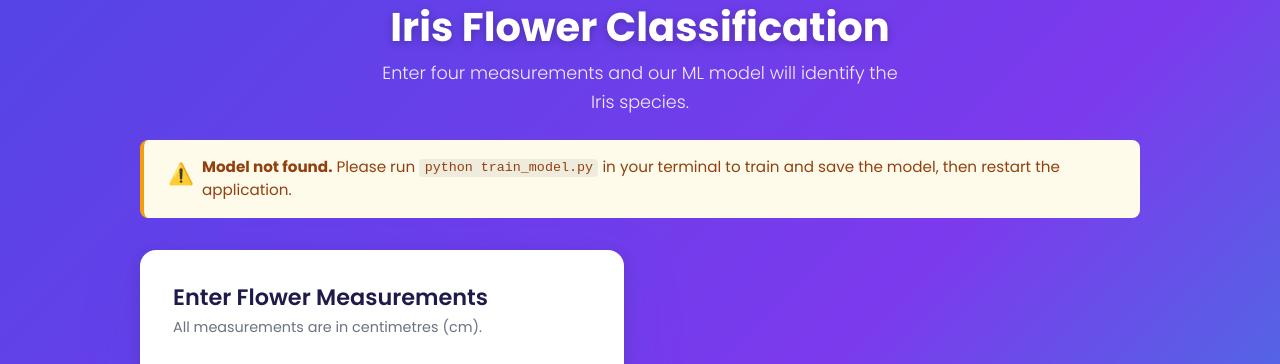
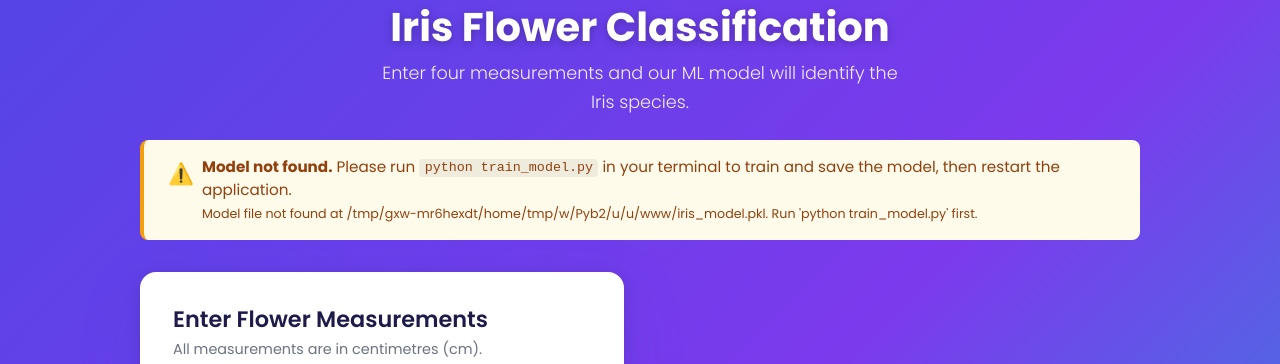
Before and after one commit to miank55/iris-flower-classification, a Flask app: page / in a window 1280 px wide. Shown: the part 171-535 px from the top of the page. Run offline with Flask 3, Linux system fonts and the light colour scheme.

Commit message:
Improve Iris classifier reliability and deployment readiness (#1)
* Harden Flask app, model loading and health endpoint

* Pin compatible dependencies and add Gunicorn

* Add Render/Gunicorn start command

* Pin supported Python runtime

* Update setup, deployment and screenshot instructions

* Add reproducible Iris training and tests workflow

* Preserve submitted values and show model startup details

* Keep validation error pages compatible with existing test suite

```diff
--- a/app.py
+++ b/app.py
@@ -1,206 +1,126 @@
 """
-app.py
-======
-Iris Flower Classification — Flask Web Application.
+Iris Flower Classification — Flask web application.
 
-This module serves a two-route HTTP interface:
-
-* ``GET /``       — renders the prediction form (index.html).
-* ``POST /predict`` — validates the four numeric inputs, invokes the
-  serialised scikit-learn model, and renders the Classification_Result.
-
-Run the application::
-
+Run:
+    python train_model.py
     python app.py
 
-The application starts on http://localhost:5000 in debug mode.
-The serialised model (``iris_model.pkl``) must exist before starting;
-run ``python train_model.py`` first if it is absent.
+Open http://127.0.0.1:5000
 """
-
-import os
-import sys
+from pathlib import Path
 
 import joblib
 import numpy as np
-from flask import Flask, render_template, request
+from flask import Flask, jsonify, render_template, request
 
-# ---------------------------------------------------------------------------
-# Constants
-# ---------------------------------------------------------------------------
-
-#: Ordered species names that match the model's class indices 0, 1, 2.
+BASE_DIR = Path(__file__).resolve().parent
+MODEL_PATH = BASE_DIR / "iris_model.pkl"
 SPECIES_NAMES = ["Iris-setosa", "Iris-versicolor", "Iris-virginica"]
-
-#: Path to the serialised joblib model file.
-MODEL_PATH = "iris_model.pkl"
-
-# ---------------------------------------------------------------------------
-# Application factory
-# ---------------------------------------------------------------------------
+FEATURE_NAMES = ["Sepal length", "Sepal width", "Petal length", "Petal width"]
 
 app = Flask(__name__)
+model = None
+model_error = None
 
 
-# ---------------------------------------------------------------------------
-# Model loading
-# ---------------------------------------------------------------------------
-
 def load_model():
-    """Load the serialised scikit-learn model from disk.
-
-    Returns
-    -------
-    model : estimator or None
-        The fitted model if the file exists and loads successfully.
-        Returns ``None`` if the file is absent or cannot be loaded.
-    """
-    if not os.path.exists(MODEL_PATH):
-        print(
-            f"WARNING: '{MODEL_PATH}' not found. "
-            "Run 'python train_model.py' first.",
-            file=sys.stderr,
-        )
-        return None
-
+    """Load the trained model relative to this source file."""
+    global model, model_error
     try:
-        loaded = joblib.load(MODEL_PATH)
-        print(f"Model loaded from '{MODEL_PATH}'.")
-        return loaded
-    except (OSError, EOFError, Exception) as exc:  # noqa: BLE001
-        print(f"ERROR: could not load model: {exc}", file=sys.stderr)
-        return None
+        if not MODEL_PATH.exists():
+            raise FileNotFoundError(
+                f"Model file not found at {MODEL_PATH}. Run 'python train_model.py' first."
+            )
+        model = joblib.load(MODEL_PATH)
+        model_error = None
+    except Exception as exc:
+        model = None
+        model_error = str(exc)
 
 
-# Load the model once at module import time.
-model = load_model()
+load_model()
 
 
-# ---------------------------------------------------------------------------
-# Routes
-# ---------------------------------------------------------------------------
-
-@app.route("/", methods=["GET"])
-def index():
-    """Render the prediction form homepage.
-
-    Template variables
-    ------------------
-    model_missing : bool
-        ``True`` when the model file could not be loaded at startup, so
-        that the template can display an instructional error banner.
-    """
-    return render_template("index.html", model_missing=(model is None))
+def classify(values):
+    """Return prediction details for four validated measurements."""
+    data = np.asarray(values, dtype=float).reshape(1, 4)
+    prediction = int(model.predict(data)[0])
+    probabilities = model.predict_proba(data)[0]
+    return {
+        "species": SPECIES_NAMES[prediction],
+        "confidence": round(float(probabilities[prediction]) * 100, 2),
+        "probabilities": {
+            name: round(float(probability) * 100, 2)
+            for name, probability in zip(SPECIES_NAMES, probabilities)
+        },
+    }
 
 
-@app.route("/predict", methods=["POST"])
+@app.get("/")
+def index():
+    return render_template(
+        "index.html",
+        model_missing=model is None,
+        model_error=model_error,
+    )
+
+
+@app.get("/health")
+def health():
+    return jsonify({
+        "status": "ok" if model is not None else "model_not_ready",
+        "model_loaded": model is not None,
+        "model_file": MODEL_PATH.name,
+        "message": model_error,
+    }), (200 if model is not None else 503)
+
+
+@app.post("/predict")
 def predict():
-    """Handle a prediction request from the HTML form.
-
-    Reads ``sepal_length``, ``sepal_width``, ``petal_length``, and
-    ``petal_width`` from the POST body, validates them, runs inference,
-    and renders the result page.
-
-    Template variables on success
-    ------------------------------
-    species : str
-        Predicted Iris species name from ``SPECIES_NAMES``.
-    confidence : float
-        ``round(max(probabilities) * 100, 2)`` — confidence percentage.
-    probabilities : dict[str, float]
-        Mapping of species name → probability (rounded to 4 d.p.).
-
-    Template variables on error
-    ----------------------------
-    error : str
-        Human-readable error message shown in the error banner.
-    model_missing : bool
-        ``True`` when the model is unavailable.
-    """
-    # Reject requests when the model was never loaded.
     if model is None:
         return render_template(
             "index.html",
             model_missing=True,
-            error="Model not loaded. Please run train_model.py first.",
-        )
+            model_error=model_error,
+            error="The prediction model is unavailable. Train it and restart the app.",
+        ), 503
 
-    # --- Input validation --------------------------------------------------
-    field_names = ["sepal_length", "sepal_width", "petal_length", "petal_width"]
     values = []
-
-    for field in field_names:
-        raw = request.form.get(field)
-
-        # Check for missing / empty field.
-        if raw is None or raw.strip() == "":
+    for field in ("sepal_length", "sepal_width", "petal_length", "petal_width"):
+        raw = request.form.get(field, "").strip()
+        if not raw:
             return render_template(
-                "index.html",
-                model_missing=False,
-                error=(
-                    f"Missing input: '{field}'. "
-                    "Please fill in all four measurement fields."
-                ),
+                "index.html", model_missing=False,
+                error=f"Please enter a value for {field.replace('_', ' ')}."
             )
-
-        # Attempt numeric conversion.
         try:
-            numeric_value = float(raw)
+            value = float(raw)
         except ValueError:
             return render_template(
-                "index.html",
-                model_missing=False,
-                error=(
-                    f"Invalid value for '{field}': '{raw}' is not a number. "
-                    "Please enter numeric measurements in centimetres."
-                ),
+                "index.html", model_missing=False,
+                error=f"{field.replace('_', ' ').capitalize()} must be a number."
             )
+        if not np.isfinite(value) or value <= 0 or value > 30:
+            return render_template(
+                "index.html", model_missing=False,
+                error="Measurements must be finite, greater than 0 and at most 30 cm."
+            )
+        values.append(value)
 
-        values.append(numeric_value)
-
-    # --- Inference ----------------------------------------------------------
-    try:
-        input_array = np.array([values], dtype=float)  # shape (1, 4)
-
-        # Predicted class index → species name.
-        pred_index = int(model.predict(input_array)[0])
-        species = SPECIES_NAMES[pred_index]
-
-        # Per-class probabilities (array of 3 values summing to 1.0).
-        proba = model.predict_proba(input_array)[0]
-
-        # Confidence: maximum probability as a percentage, 2 d.p.
-        confidence = round(float(max(proba)) * 100, 2)
-
-        # Build a display-friendly probability dict (4 d.p. per class).
-        probabilities = {
-            name: round(float(p), 4)
-            for name, p in zip(SPECIES_NAMES, proba)
-        }
-
-    except Exception as exc:  # noqa: BLE001
-        print(f"ERROR during prediction: {exc}", file=sys.stderr)
-        return render_template(
-            "index.html",
-            model_missing=False,
-            error=(
-                "An unexpected error occurred during prediction. "
-                "Please check your inputs and try again."
-            ),
-        )
-
+    result = classify(values)
     return render_template(
         "index.html",
         model_missing=False,
-        species=species,
-        confidence=confidence,
-        probabilities=probabilities,
+        species=result["species"],
+        confidence=result["confidence"],
+        probabilities=result["probabilities"],
+        submitted_values=dict(zip(
+            ("sepal_length", "sepal_width", "petal_length", "petal_width"), values
+        )),
     )
 
 
-# ---------------------------------------------------------------------------
-# Entry point
-# ---------------------------------------------------------------------------
-
 if __name__ == "__main__":
-    app.run(debug=True, port=5000)
+    # Debug mode is disabled by default; set FLASK_DEBUG=1 for local debugging.
+    debug = __import__("os").environ.get("FLASK_DEBUG", "0") == "1"
+    app.run(host="0.0.0.0", port=5000, debug=debug)
--- a/requirements.txt
+++ b/requirements.txt
@@ -1,9 +1,10 @@
 Flask==3.0.3
-hypothesis==6.103.1
 joblib==1.4.2
 matplotlib==3.9.0
 numpy==1.26.4
 pandas==2.2.2
-pytest==8.2.2
 scikit-learn==1.5.0
 seaborn==0.13.2
+gunicorn==22.0.0
+pytest==8.2.2
+hypothesis==6.103.1
--- /dev/null
+++ b/runtime.txt
@@ -0,0 +1 @@
+python-3.11.9
--- a/templates/index.html
+++ b/templates/index.html
@@ -42,8 +42,7 @@
         <span class="alert__icon" aria-hidden="true">⚠️</span>
         <div class="alert__body">
           <strong>Model not found.</strong>
-          Please run <code>python train_model.py</code> in your terminal to
-          train and save the model, then restart the application.
+          Please run <code>python train_model.py</code> in your terminal to train and save the model, then restart the application.<br><small>{{ model_error or '' }}</small>
         </div>
       </div>
       {% endif %}
@@ -87,6 +86,7 @@
                 type="number"
                 id="sepal_length"
                 name="sepal_length"
+                value="{{ submitted_values.sepal_length if submitted_values else '' }}"
                 class="form-input"
                 step="0.1"
                 min="0"
@@ -107,6 +107,7 @@
                 type="number"
                 id="sepal_width"
                 name="sepal_width"
+                value="{{ submitted_values.sepal_width if submitted_values else '' }}"
                 class="form-input"
                 step="0.1"
                 min="0"
@@ -127,6 +128,7 @@
                 type="number"
                 id="petal_length"
                 name="petal_length"
+                value="{{ submitted_values.petal_length if submitted_values else '' }}"
                 class="form-input"
                 step="0.1"
                 min="0"
@@ -147,6 +149,7 @@
                 type="number"
                 id="petal_width"
                 name="petal_width"
+                value="{{ submitted_values.petal_width if submitted_values else '' }}"
                 class="form-input"
                 step="0.1"
                 min="0"
```
Also changed, not shown: .github/workflows/iris-checks.yml (added), README.md, 1 other file.
